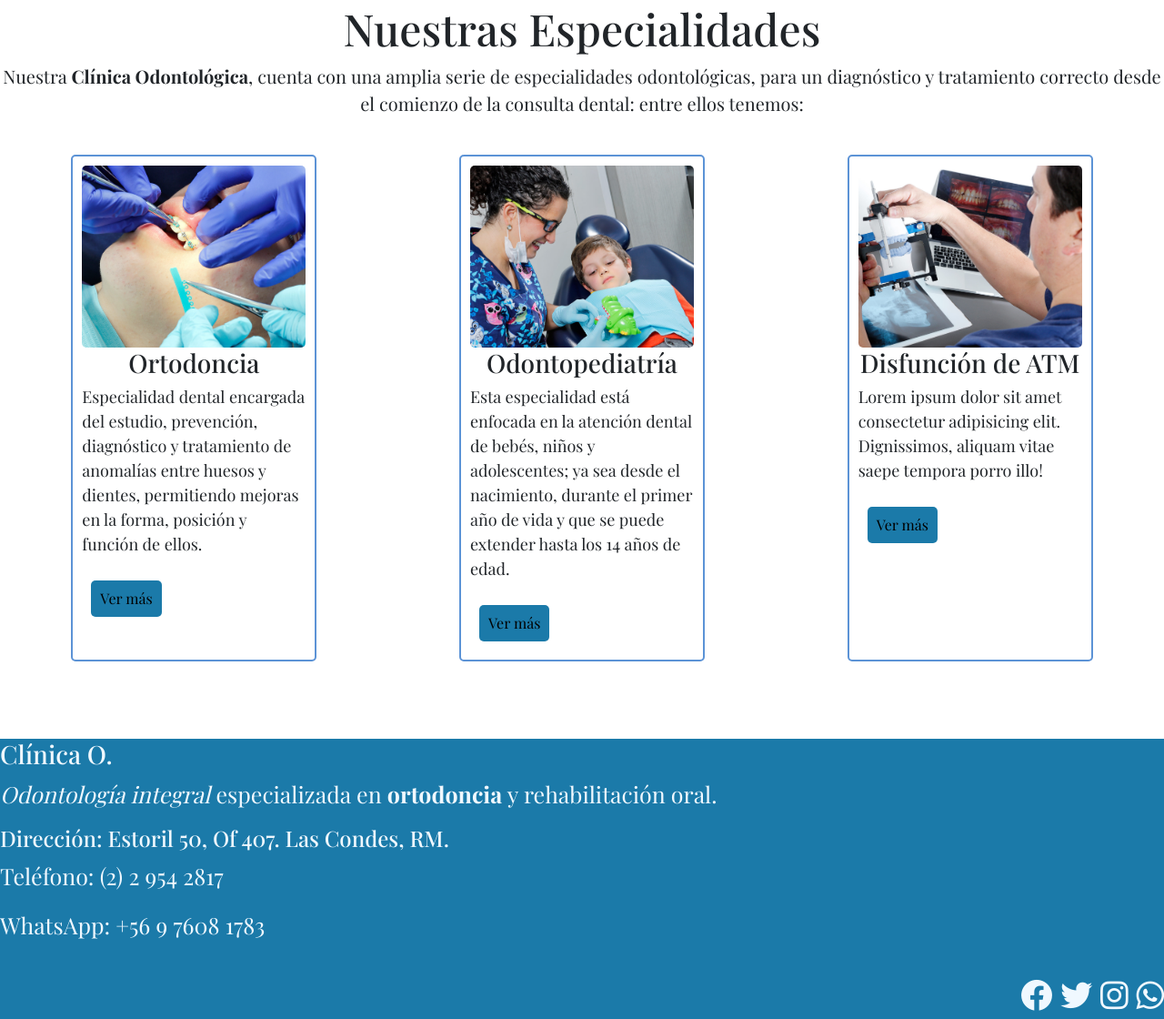
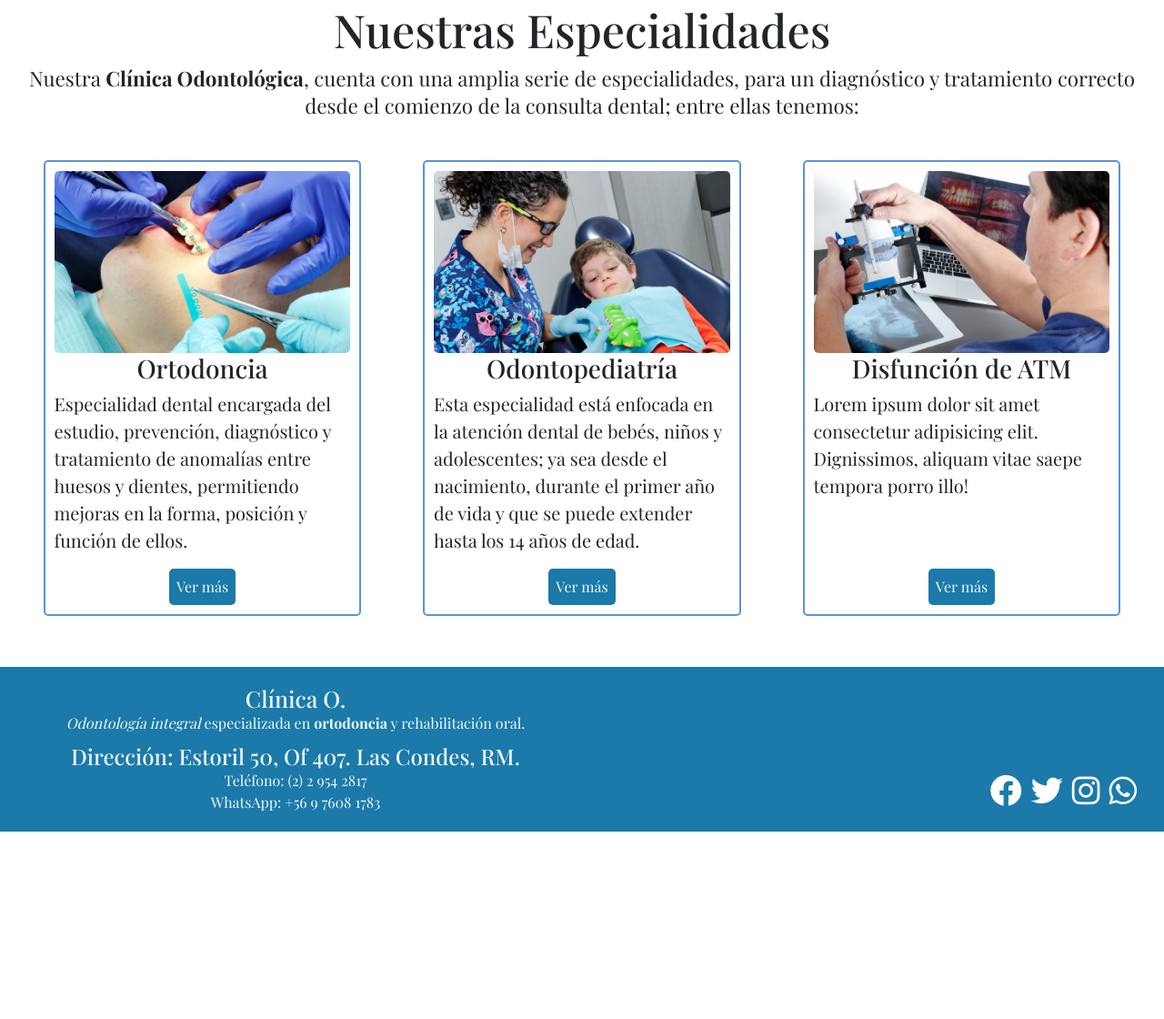
Before and after one commit to johnreyes328/clinicao, a plain HTML site: page paginas/quienes_somos.html in a window 1280 px wide. Shown: the part 700-1820 px from the top of the page at 91% size. After the commit the page ends 1614 px from the top, so only its background shows below. Drawn offline with nearby package versions, Linux system fonts and the light colour scheme; a web font is replaced by a local one.

Commit message:
revisión y correción de la página de estilos, modificacion de redes sociales en los htmls, cambios en el formulario de contacto y comienzo de cambio de la imformación de prueba por la verdadera. Próxima vez terminar información, titulos y media quieries

```diff
--- a/css/style.css
+++ b/css/style.css
@@ -7,7 +7,7 @@
     font-family: 'Playfair Display', serif, sans-serif;
 }
 
-/*inicio y navegador*/
+/*Estilos para el encabezado y el navegador*/
 .encabezado{
     display: flex;
     justify-content: space-between;
@@ -46,8 +46,13 @@
     text-decoration: none;
 }
 
+.navegador ul li a:hover{
+    color: white;
+}
+
+/*Estilos para el carrusel y el index*/
 .carousel-item img{
-    max-width: 100%;
+    width: 100%;
     height: 420px;
     object-fit: cover;
 }
@@ -63,17 +68,18 @@
 .titulo{
     text-align: center;
     font-size: 60px;
-    font-weight: 700;
+    font-weight: 600;
 }
 
 .inicio p{
     text-align: center;
     font-size: 25px;
-    line-height: 30px;
+    line-height: 35px;
 }
 
 .agendamiento{
     display: flex;
+    gap: 30px;
     justify-content: space-evenly;
     align-items: center;
     padding: 50px 0;
@@ -81,19 +87,26 @@
 
 .agenda-cita{
     padding: 20px 50px;
+    border: none;
+    border-radius: 5px;
+    background-color: #1275a6f5;
+}
+
+.agenda-cita:hover{
+    background-color: rgb(227, 236, 240);
+    border: solid #1275a6f5;
+}
+.agenda-cita a{
     font-size: 20px;
     font-weight: 700;
-    border-radius: 5px;
-    background-color: #1275a6f5;
-    border: none;
-}
-
-.agenda-cita a{
     color: aliceblue;
     text-align: center;
     text-decoration: none;
 }
 
+.agenda-cita a:hover{
+    color: #1275a6f5;
+}
 .inicio-atencion{
     width: 450PX;
     height: 450px;
@@ -101,45 +114,83 @@
     border: 2px solid #5c93d6;
     padding: 10px;
     border-radius: 5px;
-    font-size: 48px;
 }
-/*footer*/
 
-.pie-de-pag{
+/* Estilos para el pie de página */
+.pie-de-pag {
     display: grid;
-    gap: 1rem;
-    grid-template-columns: repeat( 2fr, 1fr);
+    grid-template-columns: repeat(2, 1fr);
+    width: auto;
+    gap: 20px;
     background-color: #1275a6f5;
     color: aliceblue;
+    padding: 20px;
 }
 
-.pie-de-pag{
-   font-size: 25px;
+  @media (max-width: 768px){
+    .pie-de-pag {
+        grid-template-columns: 1fr;
+    }
+  }
+/* Estilos para la información de la clínica y el contacto */
+.pie-de-pag-izq{
+    display: grid;
+    grid-template-rows: auto;
+    gap: 10px;
+    text-align: center;
 }
 
-.redes-sociales{
-    font-size: 35px;
-    color: aliceblue;
-    text-align: end;
+.info-clinica h3{
+    margin: 0;
+    font-size: 25px;
 }
 
-.redes-sociales i{
-    color: aliceblue;
+.info-clinica p{
+    margin: 0;
 }
-/*Quienes somos*/
+
+.info-contacto h4, .info-contacto p{
+    margin: 0;
+
+}
+
+/* Estilos para las redes sociales */
+.redes-sociales{
+    display: flex;
+    justify-content: end;
+    align-items: end;
+}
+
+@media (max-width: 768px){
+    .redes-sociales {
+        justify-content: center;
+        align-items: center;
+    }
+  }
+.redes-sociales a{
+    color: #fff;
+    font-size: 35px;
+    margin-right: 10px;
+}
+/*Estilos para quienes somos*/
 
 .nosotros{
-    padding: 45px;
     display: flex;
-    flex-direction: flex;
+    flex-direction: row;
     align-items: center;
     justify-content: space-between;
+    padding: 45px;
     gap: 60px;
 }
 
+@media (max-width: 768px) {
+    .nosotros {
+      flex-direction: column;
+    }
+}
 .nosotros p{
     text-align: center;
-    font-size: 20px;
+    font-size: 1.25rem;
     line-height: 30px;
     gap: 50px;
 }
@@ -147,34 +198,42 @@
 .nosotros .carousel-item{
     width: 600px;
     height: 400px;
-    border: none;
-    border-radius: 5px;
 }
 .nosotros .carousel-item img{
     width: 100%;
     height: 100%;
     object-fit: cover;
 }
-.n-especialidades{
-    gap: 30px;
+
+/*Estilos para nuestras especialidades*/
+.n-especialidades h2{
+    text-align: center;
+    font-size: 3.125rem;
 }
 
 .n-especialidades p{
-    font-size: 20px;
+
+    font-size: 1.4rem;
     line-height: 30px;
     text-align: center;
 }
+
+/*Estilos para las tarjetas de especialidades*/
 .especialidades{
     display: flex;
     flex-wrap: wrap;
+    gap: 30px;
     justify-content: space-around;
-    margin-bottom: 60px;
+    padding: 1.8rem 1.8rem 3.5rem 1.8rem;
 }
 
 .especialidades div{
-    width: 270px;
+    display: flex;
+    flex-direction: column;
+    align-items: center;
+    text-align: center;
+    width: 21.87rem;
     border: 2px solid #5c93d6;
-    margin: 25px;
     padding: 10px;
     border-radius: 5px;
 }
@@ -182,114 +241,46 @@
 .especialidades h3{
     text-align: center;
 }
-
-.img-quienes-somos{
-    width: 450PX;
-    height: 450px;
-    object-fit: cover;
-    border: 2px solid #5c93d6;
-    padding: 10px;
-    border-radius: 5px;
-    margin: 100px;
+.especialidades p{
+    font-size: 1.25rem;
+    text-align: left;
 }
-
-.main h2{
-    text-align: center;
-    font-size: 48px;
-}
-
-.ortodoncia img{
+.especialidades img{
     width: 100%;
     height: 200px;
     border-radius: 5px;
     object-fit: cover;
 }
 
-.ortodoncia h5{
-    font-size: 24px;
-    text-align: center;
-}
-
-.ortodoncia p{
-    font-size: 18px;
-    text-align: left;
-}
-
-.ortodoncia button{
+.especialidades button{
+    color: aliceblue;
     background-color: #1275a6f5;
-    margin: 10px;
-    padding: 8px 10px;
+    margin-top: auto;
+    padding: 8px;
     border: none;
     border-radius: 5px;
 }
 
-.odontopediatria img{
-    width: 100%;
-    height: 200px;
-    border-radius: 5px;
-    object-fit: cover;
-}
-
-.odontopediatria h5{
-    font-size: 24px;
-    text-align: center;
-}
-
-.odontopediatria p{
-    font-size: 18px;
-    text-align:start;
-}
-
-.odontopediatria button{
-    background-color: #1275a6f5;
-    margin: 10px;
-    padding: 8px 10px;
-    border: none;
-    border-radius: 5px;
-}
-
-.disfuncion-atm img{
-    width: 100%;
-    height: 200px;
-    border-radius: 5px;
-    object-fit: cover;
-}
-
-.disfuncion-atm h5{
-    font-size: 24px;
-    text-align: center;
-}
-
-.disfuncion-atm p{
-    font-size: 18px;
-    text-align:start;
-}
-
-.disfuncion-atm button{
-    background-color: #1275a6f5;
-    margin: 10px;
-    padding: 8px 10px;
-    border: none;
-    border-radius: 5px;
-}
-/* Inicio pág. Contacto*/
+/*Estilos página de Contacto*/
 
 .contactanos h1{
+    color: #1275a6f5;
     text-align: center;
 }
 
 .contacto{
     display: flex;
     justify-content: space-evenly;
+    width: auto;
     align-items: center;
     padding: 50px;
-    column-gap: 30px;
+    column-gap: 25px;
 }
 
 .contacto p{
     width: 350px;
-    text-align: justify;
-    font-size: 20px;
+    text-align: start;
+    font-size: 23px;
     line-height: 30px;
 }
 .mapa{
@@ -301,6 +292,9 @@
 }
 
 .form-contacto{
+    display: flex;
+    flex-direction: column;
+    gap: 8px;
     border: 3px solid #5c93d6;
     border-radius: 5px;
     padding: 20px;
@@ -309,14 +303,22 @@
 
 .form-contacto input{
     font-size: 15px;
-    width: auto;
-    border: #5c93d6;
+    width: 100%;
+    border: solid #5c93d6 2px;
 }
+.mensaje{
+    margin: 8px;
+    font-size: 15px;
+}
+
 .botones-form{
     display: flex;
+    padding-top: 15px;
     justify-content: space-evenly;
 }
+
 .contacto .boton-enviar{
+    color: aliceblue;
     background-color: #1275a6f5;
     padding: 8px;
     border: none;
@@ -324,6 +326,7 @@
 }
 
 .contacto .boton-reset{
+    color: aliceblue;
     background-color: #1275a6f5;
     padding: 8px;
     border: none;
--- a/paginas/quienes_somos.html
+++ b/paginas/quienes_somos.html
@@ -51,7 +51,7 @@
         <div class="n-especialidades">
             <hr>
             <h2>Nuestras Especialidades</h2>
-            <P>Nuestra <strong>Clínica Odontológica</strong>, cuenta con una amplia serie de especialidades odontológicas, para un diagnóstico y tratamiento correcto desde el comienzo de la consulta dental: entre ellos tenemos:</P>
+            <P>Nuestra <strong>Clínica Odontológica</strong>, cuenta con una amplia serie de especialidades, para un diagnóstico y tratamiento correcto desde el comienzo de la consulta dental; entre ellas tenemos:</P>
         </div>
         <section class="especialidades">
             <div class="ortodoncia">
@@ -88,10 +88,10 @@
             </div>
         </div>
         <div class="redes-sociales">
-            <a href="#" target="_blank"><i class="fa-brands fa-facebook"></i></a>
-            <a href="#" target="_blank"><i class="fa-brands fa-twitter"></i></a>
-            <a href="#" target="_blank"><i class="fa-brands fa-instagram"></i></a>
-            <a href="#" target="_blank"><i class="fa-brands fa-whatsapp"></i></a>
+            <a href="https://facebook.com/" target="_blank"><i class="fa-brands fa-facebook"></i></a>
+            <a href="https://twitter.com/" target="_blank"><i class="fa-brands fa-twitter"></i></a>
+            <a href="https://instagram.com/" target="_blank"><i class="fa-brands fa-instagram"></i></a>
+            <a href="https://api.whatsapp.com/send?phone=+56976081783&text=Hola,%20me%20me%20gustaría%20pedir%20una%20hora%20con%20el%20Dr." target="_blank"><i class="fa-brands fa-whatsapp"></i></a>
         </div>
     </footer>
     <script src="https://cdn.jsdelivr.net/npm/bootstrap@5.3.0/dist/js/bootstrap.bundle.min.js" integrity="sha384-geWF76RCwLtnZ8qwWowPQNguL3RmwHVBC9FhGdlKrxdiJJigb/j/68SIy3Te4Bkz" crossorigin="anonymous"></script>
```
Also changed, not shown: index.html (+7 -5 lines), paginas/contacto.html (+4 -6 lines).
